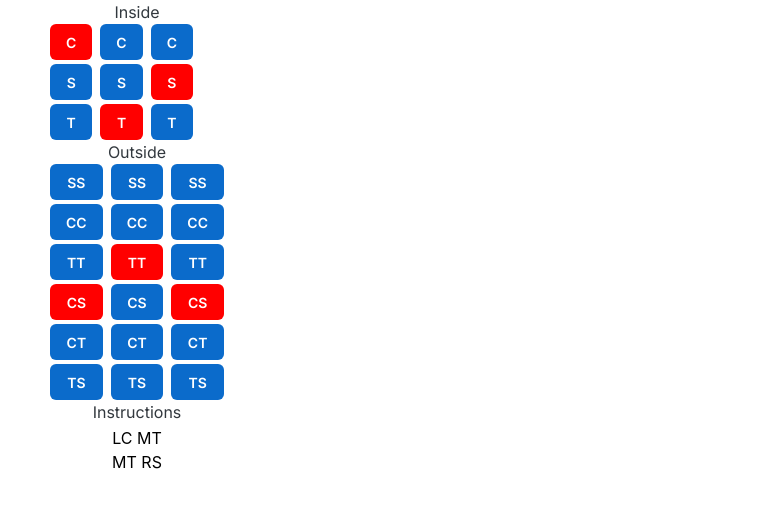
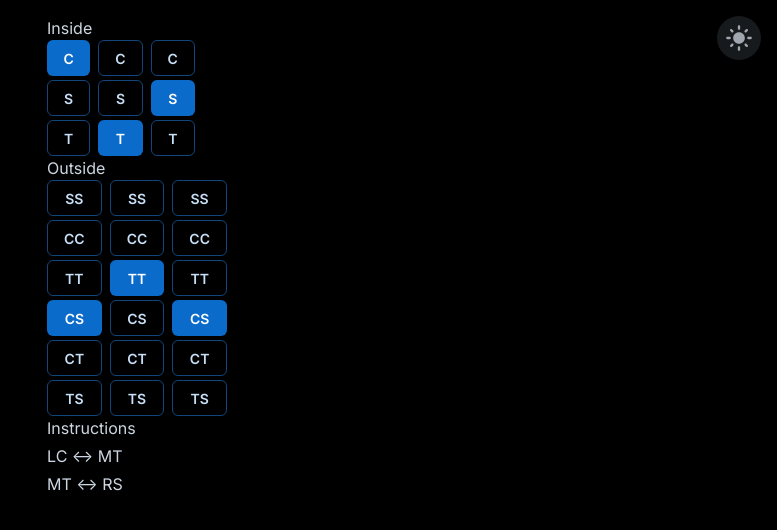
Before and after one commit to DanielF737/se-4th-solver, a React (Create React App) app: page / in a window 1280 px wide. Shown: the top 530 px of the page, without its empty margins (503-1280 px from the left). Built offline with nearby package versions, Linux system fonts and the light colour scheme.

Commit message:
fix infinite loop

```diff
--- a/package.json
+++ b/package.json
@@ -5,7 +5,9 @@
   "dependencies": {
     "@emotion/react": "^11.11.4",
     "@emotion/styled": "^11.11.5",
+    "@mui/icons-material": "^5.15.19",
     "@mui/joy": "^5.0.0-beta.36",
+    "@mui/material": "^5.15.19",
     "@testing-library/jest-dom": "^5.17.0",
     "@testing-library/react": "^13.4.0",
     "@testing-library/user-event": "^13.5.0",
--- a/src/App.tsx
+++ b/src/App.tsx
@@ -1,12 +1,78 @@
 import React from 'react';
-import './App.css';
+import ReactDOM from 'react-dom';
+import {
+  CssBaseline,
+  ThemeProvider,
+  extendTheme,
+  Button,
+  CssVarsProvider,
+  useColorScheme,
+  IconButton,
+} from '@mui/joy';
+import { useMemo } from 'react';
 import { Solver } from './components';
+import DarkModeRoundedIcon from '@mui/icons-material/DarkModeRounded';
+import LightModeRoundedIcon from '@mui/icons-material/LightModeRounded';
 
 function App() {
+  const theme = useMemo(
+    () =>
+      extendTheme({
+        colorSchemes: {
+          dark: {
+            palette: {
+              mode: 'dark',
+            },
+          },
+        },
+      }),
+    []
+  );
+
   return (
-    <div className="App">
-      <Solver />
-    </div>
+    <CssVarsProvider defaultMode="dark">
+      <CssBaseline />
+      <ColorSchemeToggle />
+      <div style={{ padding: 16 }}>
+        <Solver />
+      </div>
+    </CssVarsProvider>
+  );
+}
+
+function ColorSchemeToggle() {
+  const { mode, setMode } = useColorScheme();
+  const [mounted, setMounted] = React.useState(false);
+  React.useEffect(() => {
+    setMounted(true);
+  }, []);
+  if (!mounted) {
+    return null;
+  }
+  return (
+    <IconButton
+      id="toggle-mode"
+      size="lg"
+      variant="soft"
+      color="neutral"
+      onClick={() => {
+        if (mode === 'light') {
+          setMode('dark');
+        } else {
+          setMode('light');
+        }
+      }}
+      sx={{
+        position: 'fixed',
+        zIndex: 999,
+        top: '1rem',
+        right: '1rem',
+        borderRadius: '50%',
+        boxShadow: 'sm',
+      }}
+    >
+      {mode === 'light' ? <DarkModeRoundedIcon /> : <LightModeRoundedIcon />}
+    </IconButton>
   );
 }
 
--- a/src/components/index.tsx
+++ b/src/components/index.tsx
@@ -15,13 +15,13 @@ export function Solver() {
     Shapes3d.CYLINDER,
   ]);
 
-  const result = useMemo(() => {
-    return solver(inside, outside);
-  }, [inside, outside]);
-
   const isValid = useMemo(() => {
     return checkInvalid(inside, outside);
   }, [inside, outside]);
+
+  const result = useMemo(() => {
+    return solver(inside, outside, isValid);
+  }, [inside, outside, isValid]);
 
   return (
     <Box
@@ -80,7 +80,7 @@ function InsideCell({
     <Box display="flex" gap="0.25rem" flexDirection="column">
       {Object.values(Shapes).map((s) => (
         <Button
-          sx={{ bgcolor: s === shape ? 'red' : undefined }}
+          variant={s === shape ? 'solid' : 'outlined'}
           onClick={() => setShape(s)}
         >
           {s}
@@ -128,7 +128,7 @@ function OutsideCell({
     <Box display="flex" gap="0.25rem" flexDirection="column">
       {Object.values(Shapes3d).map((s) => (
         <Button
-          sx={{ bgcolor: s === shape ? 'red' : undefined }}
+          variant={s === shape ? 'solid' : 'outlined'}
           onClick={() => setShape(s)}
         >
           {s}
@@ -165,6 +165,6 @@ function Instructions({
 
 function InstructionCell({ instruction }: { instruction: Instruction }) {
   return (
-    <Box>{`${instruction[0][0]}${instruction[0][1]} ${instruction[1][0]}${instruction[1][1]}`}</Box>
+    <Box>{`${instruction[0][0]}${instruction[0][1]} ↔ ${instruction[1][0]}${instruction[1][1]}`}</Box>
   );
 }
--- a/src/lib/index.tsx
+++ b/src/lib/index.tsx
@@ -11,7 +11,11 @@ import {
   sideToNumberMapping,
 } from '../types';
 
-export function solver(inside: Inside, outside: Outside) {
+export function solver(inside: Inside, outside: Outside, isValid: boolean) {
+  if (!isValid) {
+    return [];
+  }
+
   try {
     const instructions: Instruction[] = [];
     let outsideState: Outside = [...outside];
```
Also changed, not shown: 1 other file (tests, documents, lock files or other folders).
